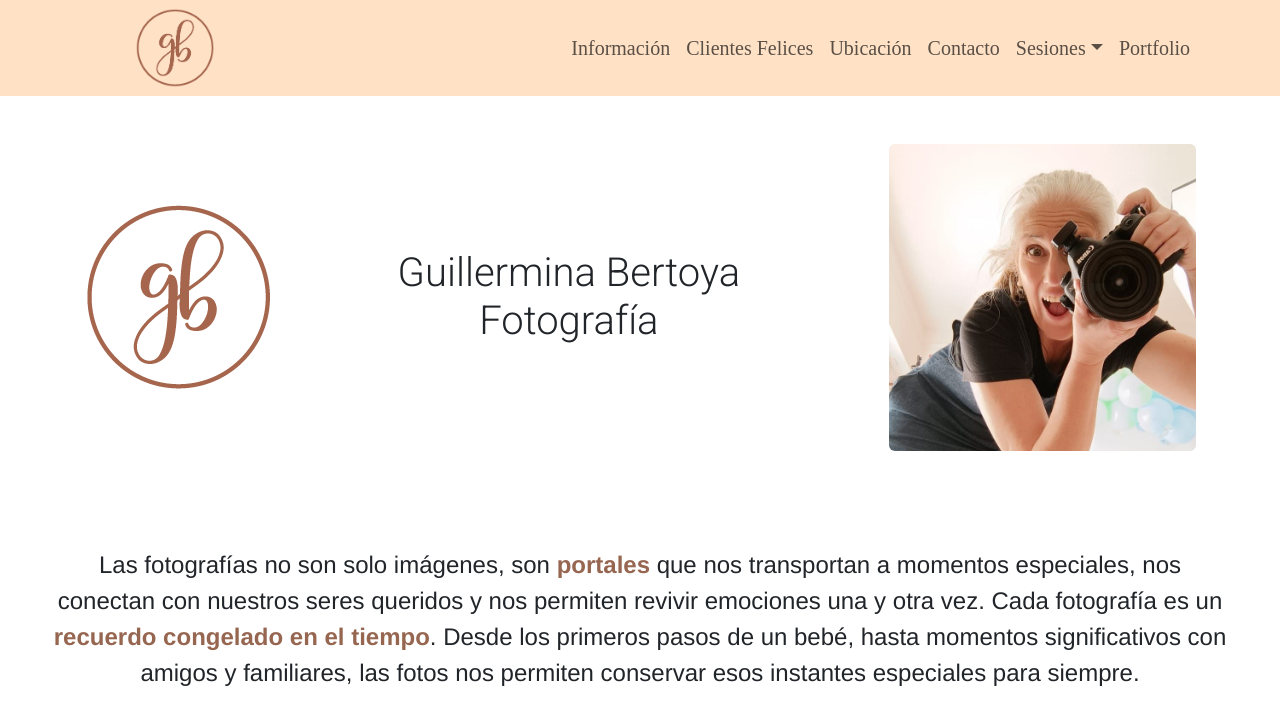
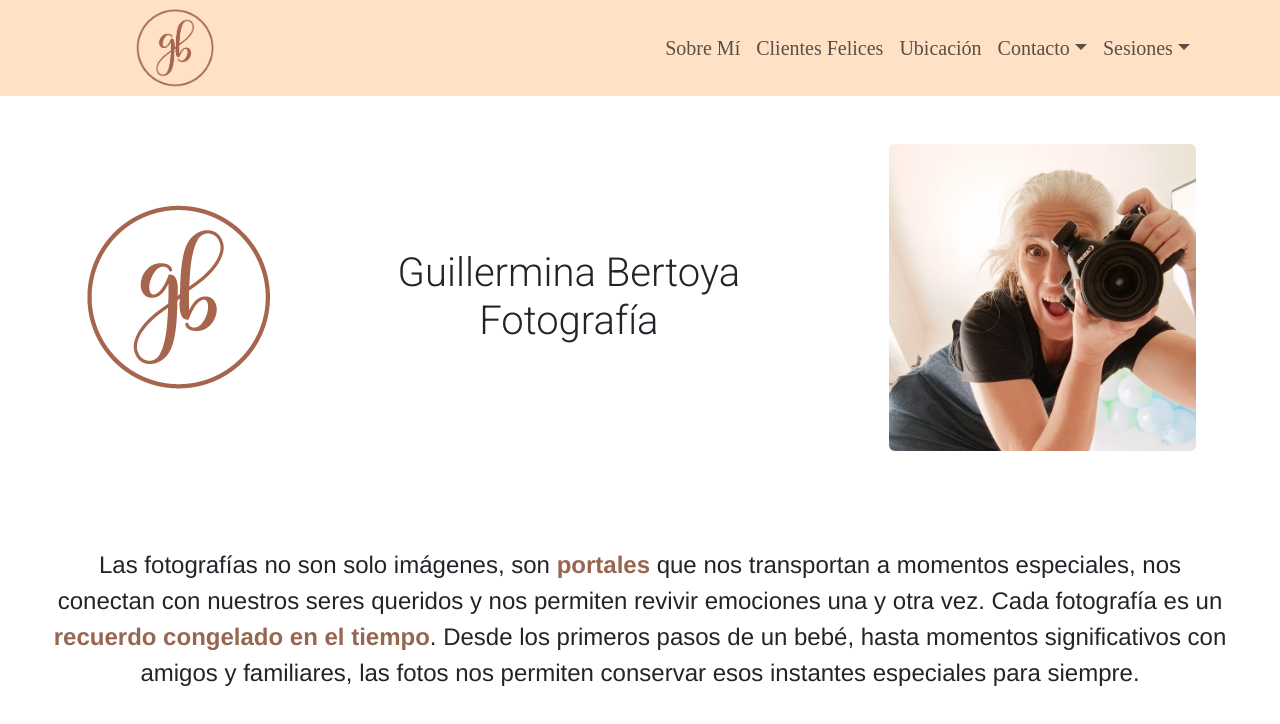
Before and after one commit to lalvarez03/GuillerminaBertoyaFotografia, an Angular app: page / in a window 1280 px wide. Shown: the top 724 px of the page. Built offline with nearby package versions, Linux system fonts and the light colour scheme; a web font is replaced by a local one.

Commit message:
Cambios Varios

```diff
--- a/src/app/SobreMi/SobreMi.component.html
+++ b/src/app/SobreMi/SobreMi.component.html
@@ -7,6 +7,7 @@
       <div class="col-12 col-lg-8 py-3">
         <h1>Soy Guillermina, fotógrafa de bebes y mamás.</h1>
         <p class="fs-5">Ser mamá de tres es el regalo que la vida me otorgó. Y creo fervientemente que las fotografias son momentos congelados en imagenes que perduran para toda la vida y traspasa generaciones. El valor de una imagen cobra sentido en el tiempo. Hoy a mis 50, veo fotos de mis hijos cuando eran bebes y me permite recrear momentos, recordar canciones, revivir esa etapa tan dulce y especial de sus primeros años de sus vidas.</p>
+        <div class="btn btn-secondary" (click)="aPortfolio()"><h4 class="m-0">Portfolio</h4></div>
       </div>
     </div>
     <div class="row gy-4">
--- a/src/app/SobreMi/SobreMi.component.ts
+++ b/src/app/SobreMi/SobreMi.component.ts
@@ -1,5 +1,6 @@
 import { Component, OnInit } from '@angular/core';
 import { fotosHome } from '../../environment';
+import { Router } from '@angular/router';
 
 @Component({
   selector: 'app-SobreMi',
@@ -9,11 +10,19 @@ import { fotosHome } from '../../environment';
 export class SobreMiComponent implements OnInit {
   fotoMenu!:string;
 
+  constructor(
+    private router:Router,
+  ){}
+
   async ngOnInit() {
     await this.setFotos();
   }
 
   setFotos(){
-      this.fotoMenu = `assets/Main/${fotosHome[1]}.jpg`;
+    this.fotoMenu = `assets/Main/${fotosHome[1]}.jpg`;
+  }
+
+  aPortfolio(){
+    this.router.navigate(["portfolio"])
   }
 }
--- a/src/app/app.component.html
+++ b/src/app/app.component.html
@@ -10,7 +10,7 @@
       <div class="collapse navbar-collapse" id="navbarNav">
           <ul class="navbar-nav ms-auto fs-5">
             <li *ngIf="esHome">
-                <a class="nav-link" (click)="toSobreMi()">Información</a>
+                <a class="nav-link" (click)="toSobreMi()">Sobre Mí</a>
             </li>
             <li>
                 <a class="nav-link"  href="#clientes-felices">Clientes Felices</a>
@@ -18,8 +18,14 @@
             <li *ngIf="esHome">
                 <a class="nav-link" href="#ubicacion">Ubicación</a>
             </li>
-            <li class="nav-item">
-                <a class="nav-link" href="#contacto">Contacto</a>
+            <li class="dropdown">
+                <a class="nav-link dropdown-toggle" type="button" data-bs-toggle="dropdown" aria-expanded="false">Contacto</a>
+                <ul class="dropdown-menu bg-secondary-darken">
+                    <li><a class="mx-2 text-white fs-bold text-decoration-none" href="http://wa.me/5491168838722">Whatsapp<span class="bi bi-whatsapp mx-3"></span></a></li>
+                    <li><a class="mx-2 text-white fs-bold text-decoration-none" href="https://www.facebook.com/guillerminabertoya.fotografia">Facebook<span class="bi bi-facebook mx-3"></span></a></li>
+                    <li><a class="mx-2 text-white fs-bold text-decoration-none" href="https://www.tiktok.com/@guillerminabertoya.ph">Tiktok<span class="bi bi-tiktok mx-3"></span></a></li>
+                    <li><a class="mx-2 text-white fs-bold text-decoration-none" href="https://www.instagram.com/guillerminabertoya.fotografia/">Instagram<span class="bi bi-instagram mx-3"></span></a>  </li>
+                </ul>
             </li>
             <li class="dropdown">
                 <a class="nav-link dropdown-toggle" type="button" data-bs-toggle="dropdown" aria-expanded="false">Sesiones</a>
@@ -28,10 +34,6 @@
                     <li><a class="dropdown-item text-white hover-secondary-dark" (click)="toPrimerAnio()">Primer Año</a></li>
                     <li><a class="dropdown-item text-white hover-secondary-dark" (click)="toEmbarazadas()">Dulce Espera</a></li>
                 </ul>
-
-            </li>
-            <li *ngIf="esHome">
-                <a class="nav-link" href="">Portfolio</a>
             </li>
           </ul>
       </div>
@@ -51,7 +53,7 @@
             <a class="bi bi-whatsapp mx-3 text-black" href="http://wa.me/5491168838722"></a>
             <a class="bi bi-facebook mx-3 text-black" href="https://www.facebook.com/guillerminabertoya.fotografia"></a>
             <a class="bi bi-tiktok mx-3 text-black" href="https://www.tiktok.com/@guillerminabertoya.ph"></a>
-            <a class="bi bi-instagram mx-3 text-black" href="https://www.instagram.com"></a>
+            <a class="bi bi-instagram mx-3 text-black" href="https://www.instagram.com/guillerminabertoya.fotografia/"></a>
         </div>
     </div>
 </footer>
--- a/src/app/app.routes.ts
+++ b/src/app/app.routes.ts
@@ -13,5 +13,6 @@ export const routes: Routes = [
     { path: 'primerAnio', component: PrimerAñoComponent },
     { path: 'home', component: HomeComponent },
     { path: 'carru', component: CarrousselComponent },
+    { path: 'portfolio', component: HomeComponent},
     { path: '', component: HomeComponent }
 ];
--- a/src/app/carroussel/carroussel.component.ts
+++ b/src/app/carroussel/carroussel.component.ts
@@ -11,9 +11,9 @@ export class CarrousselComponent implements OnInit {
 
   constructor() { }
 
-  ngOnInit() {
+  async ngOnInit() {
     console.log(this.imagenes);
-    this.precargarImagenes();
+    await this.precargarImagenes();
 }
 
 precargarImagenes() {
--- a/src/index.html
+++ b/src/index.html
@@ -2,7 +2,7 @@
 <html lang="en">
 <head>
   <meta charset="utf-8">
-  <title>RegaloMama</title>
+  <title>Guillermina Bertoya Fotografía</title>
   <base href="/">
   <meta name="viewport" content="width=device-width, initial-scale=1">
   <link rel="icon" type="image/png" href="assets/favicon.png">
```
